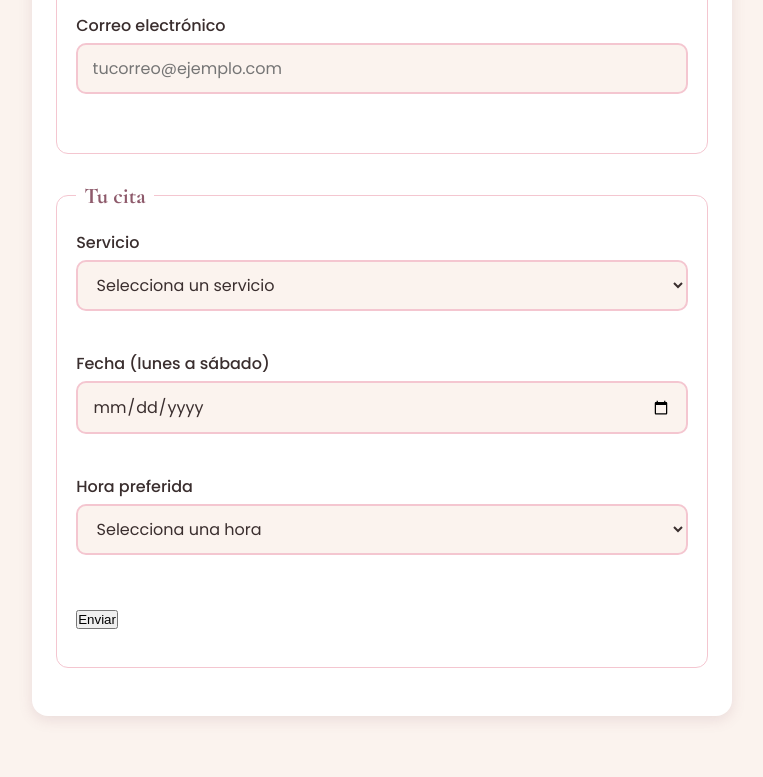
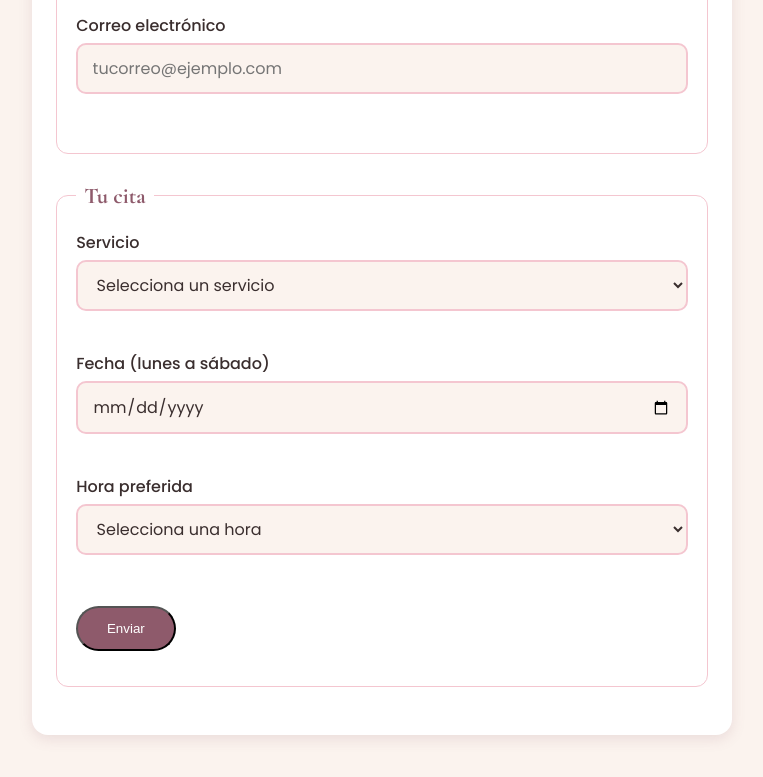
Before and after one commit to danyelidiaz191-code/Web-ADSO-Maison.S-D, a plain HTML site: page agendar.html in a window 1280 px wide. Shown: the part 605-1382 px from the top of the page, without its empty margins (258-1021 px from the left). Drawn offline with nearby package versions, Linux system fonts and the light colour scheme.

```diff
--- a/css/styles.css
+++ b/css/styles.css
@@ -26,6 +26,15 @@
   background-color: var(--blanco);
 }
 
+.enviar{
+   display: inline-block;
+  background-color: var(--malva);
+  color: var(--blanco);
+  padding: 0.8rem 1.8rem;
+  border-radius: 30px;
+  font-weight: 500;
+  transition: background-color 0.3s, transform 0.3s;
+}
 .beneficio {
   text-align: center;
   padding: 1rem;
```
